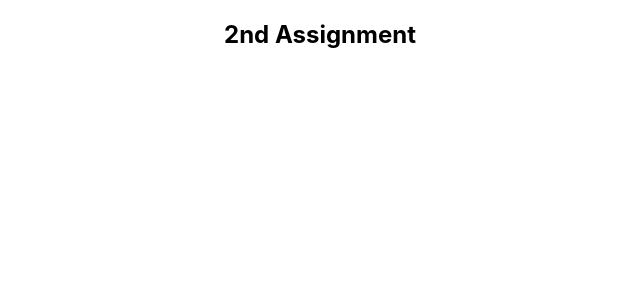
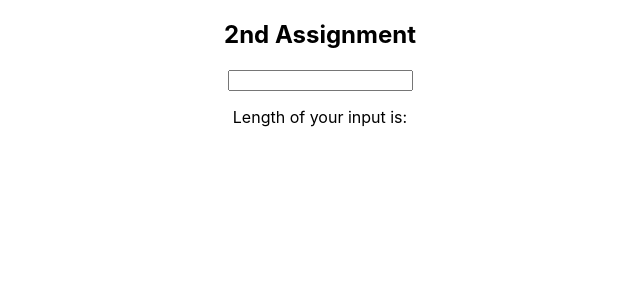
Before and after one commit to janko101/udemy_assignments, a React (Create React App) app: page / in a window 1280 px wide. Shown: the top 300 px of the page, without its empty margins (320-960 px from the left). Built offline with nearby package versions, Linux system fonts and the light colour scheme.

Commit message:
Adds an input field and a p field which will give the length of input

```diff
--- a/src/App.jsx
+++ b/src/App.jsx
@@ -2,10 +2,15 @@ import React, { Component } from "react";
 import "./App.css";
 
 class App extends Component {
+  state = {
+    userInput: ''
+  }
   render() {
     return (
       <div className="App">
         <h2>2nd Assignment</h2>
+        <input type="text" />
+        <p>Length of your input is: </p>
       </div>
     );
   }
```
